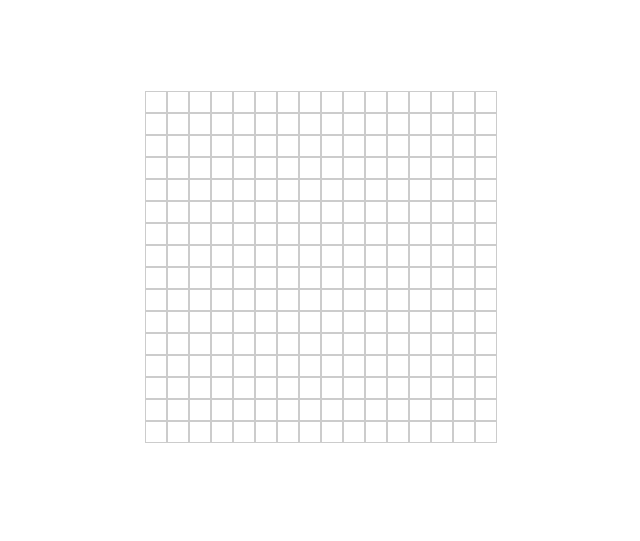
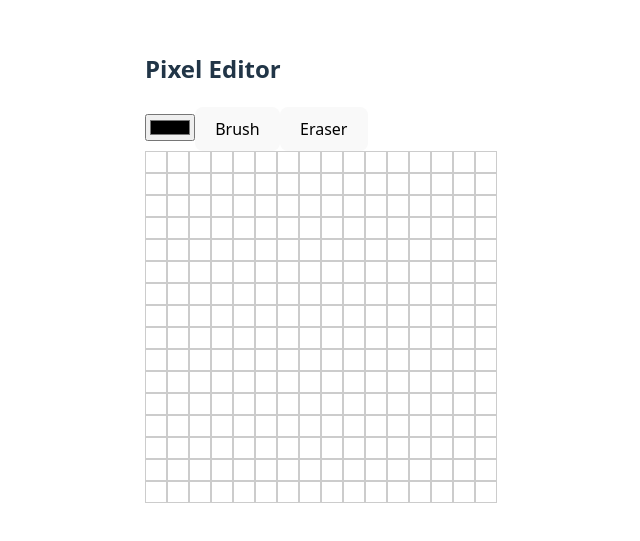
Before and after one commit to deyn4420-boop/pixel-editor-, a React (Vite) app: page / in a window 1280 px wide. Shown: the part 133-674 px from the top of the page, without its empty margins (319-959 px from the left). Built offline with nearby package versions, Linux system fonts and the light colour scheme.

Commit message:
Added Eraser,Brush feature

```diff
--- a/src/App.jsx
+++ b/src/App.jsx
@@ -1,12 +1,30 @@
-import Grid from './components/Grid'
+import { useState } from 'react';
+import Grid from "./components/Grid";
 
 const App = () => {
+  const [color, setColor] = useState("#000000");
+  const [tool, setTool] = useState("brush");
+
+
+
+
   return (
     <div>
-      <Grid />
+      <h2>Pixel Editor</h2>
 
+      <input
+        type="color"
+        value={color}
+        onChange={(e) => setColor(e.target.value)}
+      />
+
+
+      <button onClick={() => setTool("brush")}>Brush</button>
+<button onClick={() => setTool("eraser")}>Eraser</button>
+
+      <Grid selectedColor={color} tool={tool} />
     </div>
   );
-}
+};
 
-export default App
+export default App;
--- a/src/components/Grid.jsx
+++ b/src/components/Grid.jsx
@@ -3,7 +3,7 @@ import Pixel from "./Pixel";
 
 const GRID_SIZE = 16;
 
-export default function Grid() {
+export default function Grid({ selectedColor, tool }) {
 
   const createGrid = () => {
     return Array.from({ length: GRID_SIZE }, () =>
@@ -12,26 +12,50 @@ export default function Grid() {
   };
 
   const [grid, setGrid] = useState(createGrid);
+  const [isDrawing, setIsDrawing] = useState(false);
 
 
-    const handlePixelClick = (row, col) => {
-    const newGrid = grid.map(r => [...r]); // copy
 
-    newGrid[row][col] = "black"; // change color
 
-    setGrid(newGrid);
+  const paintPixel = (row, col) => {
+  const newGrid = grid.map(r => [...r]);
+
+  if (tool === "eraser") {
+    newGrid[row][col] = "white";
+  } else {
+    newGrid[row][col] = selectedColor;
+  }
+
+  setGrid(newGrid);
+};
+
+
+
+
+  const handleMouseDown = (row, col) => {
+    setIsDrawing(true);
+    paintPixel(row, col);
   };
 
+  const handleMouseEnter = (row, col) => {
+    if (!isDrawing) return;
+    paintPixel(row, col);
+  };
 
-    return (
-    <div>
+  const handleMouseUp = () => {
+    setIsDrawing(false);
+  };
+
+  return (
+    <div onMouseUp={handleMouseUp}>
       {grid.map((row, rowIndex) => (
         <div key={rowIndex} style={{ display: "flex" }}>
           {row.map((color, colIndex) => (
             <Pixel
               key={colIndex}
               color={color}
-              onClick={() => handlePixelClick(rowIndex, colIndex)}
+              onMouseDown={() => handleMouseDown(rowIndex, colIndex)}
+              onMouseEnter={() => handleMouseEnter(rowIndex, colIndex)}
             />
           ))}
         </div>
--- a/src/components/Pixel.jsx
+++ b/src/components/Pixel.jsx
@@ -1,15 +1,14 @@
-export default function Pixel({ color, onClick}){
-    return(
+export default function Pixel({ color, onMouseDown, onMouseEnter }) {
+  return (
     <div
-        onClick={onClick}
-        style= {{
+      onMouseDown={onMouseDown}
+      onMouseEnter={onMouseEnter}
+      style={{
         width: 20,
         height: 20,
         backgroundColor: color,
         border: "1px solid #ccc"
       }}
     />
-
   );
-
 }
```
Lines whose indentation alone changed are shown as unchanged.
